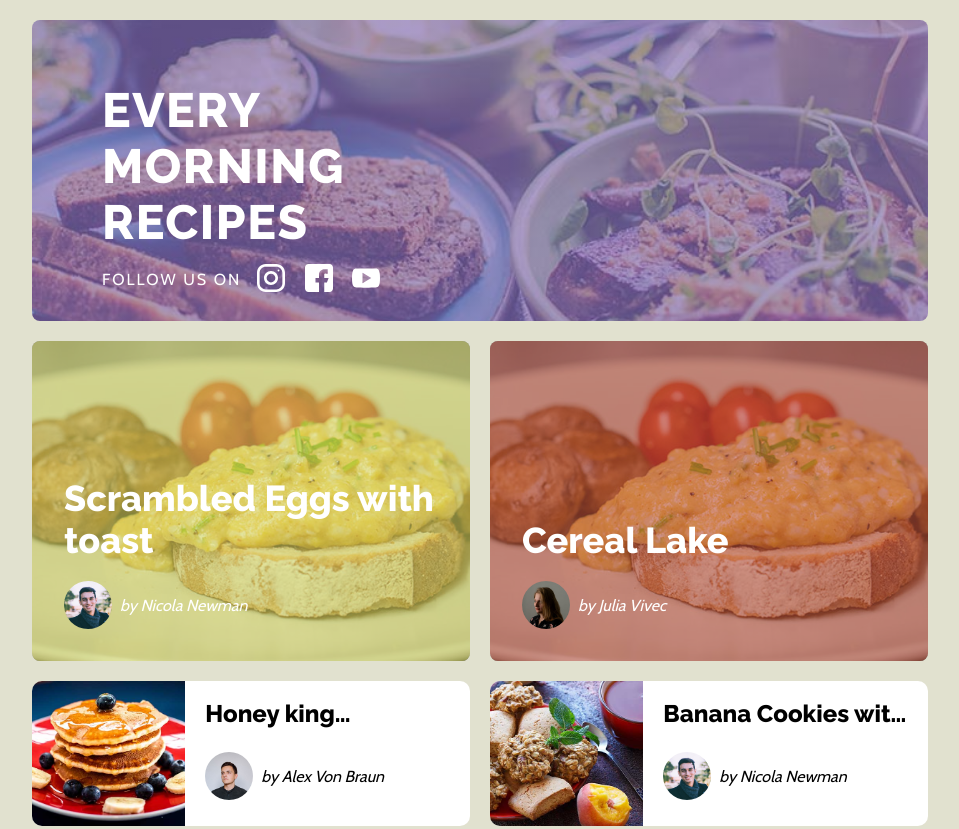
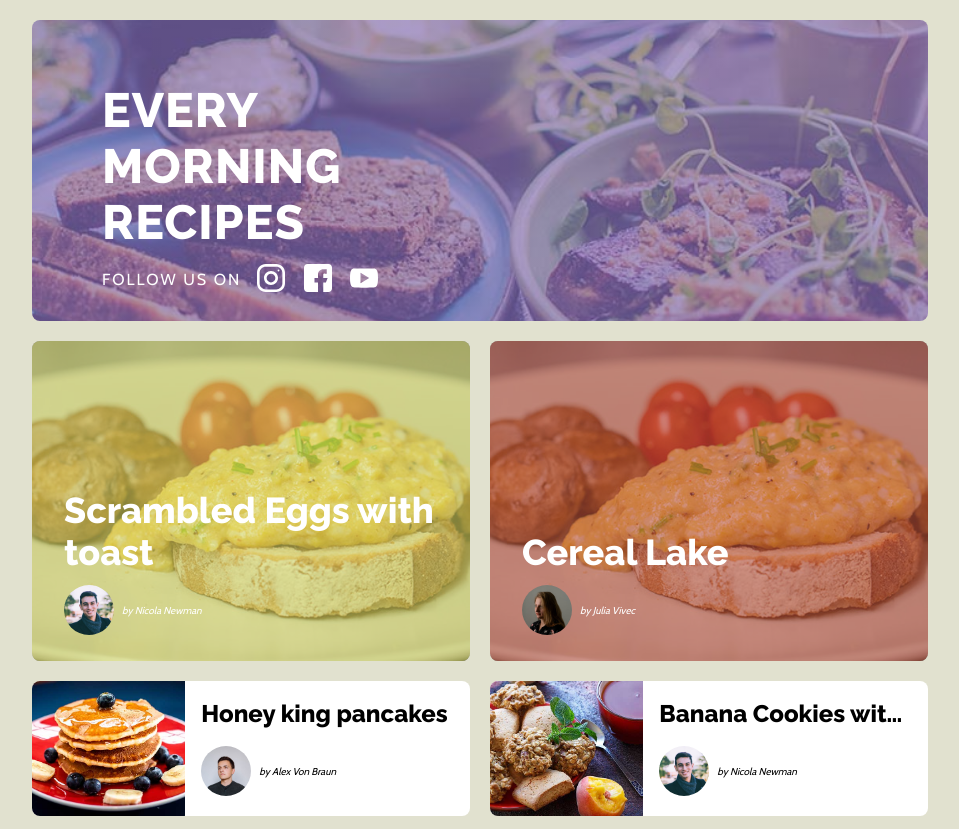
Before and after one commit to henriquefranzin/every-morning-recipes, a website: page src/index.html in a window 1280 px wide. Shown: the top 829 px of the page, without its empty margins (160-1119 px from the left). Drawn offline with Linux system fonts and the light colour scheme.

```diff
--- a/src/styles/styles.css
+++ b/src/styles/styles.css
@@ -14,6 +14,10 @@
     src: url(../assets/fonts/cabin-v18-latin-regular.woff2) format('woff2');
 }
 
+html{
+    font-size: 62.5%;
+}
+
 body{
     font-family: 'Cabin';
     background-color: #E1E1CF;
@@ -21,23 +25,21 @@
 }
 
 .wrapper{
-    margin: 20px auto;
-    width: 70%;
+    margin: 2em auto;
+    width: 90%;
     max-width: 1000px;
 }
 
 .grid{
     display: grid;
-    gap: 20px;
+    gap: 2rem;
 }
 
-.grid-col-2{
-    grid-template-columns: 1fr 1fr;
-}
+
 
 .header{
     width: 70%;
-    padding: 30px 70px 16px;
+    padding: 1rem 3rem 1.6rem;
     background:  linear-gradient(rgba(119, 98, 178, 0.6), rgba(119, 98, 178, 0.6)), url(../assets/images/header-cover.jpg);
     background-repeat: no-repeat;
     background-size: cover;
@@ -57,11 +59,11 @@
 }
 
 .header__title{
-    font-size: 48px;
-    letter-spacing: 1.5px;
-    margin-bottom: 4px;
+    font-size: 4.4rem;
+    letter-spacing: 1px;
+    margin-bottom: 0.4rem;
     text-transform: uppercase;
-    width: 260px;
+    width: 26rem;
 }
 
 .social-media{
@@ -70,9 +72,9 @@
 }
 
 .social-media__label{
-    font-size: 16px;
+    font-size: 1.6rem;
     letter-spacing: 2px;
-    margin-right: 8px;
+    margin-right: 0.8rem;
     text-transform: uppercase;
 }
 
@@ -83,8 +85,8 @@
 }
 
 .social-media__item{
-    width: 28px;
-    margin: 0 8px;
+    width: 2.8rem;
+    margin: 0 0.8rem;
     display: inline-block;
 }
 
@@ -128,14 +130,14 @@
     color: #FFF;
     overflow: hidden;
     display: flex;
-    height: 40vh;
-    padding: 16px 32px;
+    height: 25rem;
+    padding: 1.6rem 3.2rem;
     position: relative;
 }
 
 .card{
     background-color: #FFF;
-    border-radius: 10px;
+    border-radius: 8px;
     color: #000;
     overflow: hidden;
     display: flex;
@@ -161,7 +163,7 @@
 }
 
 .card__info{
-    padding: 10px 20px;
+    padding: 1rem 1.6rem;
     display: flex;
     flex-direction: column;
     justify-content: space-between;
@@ -172,12 +174,12 @@
 .card-highlight__title{
     color: #FFF;
     text-decoration: none;
-    font-size: 36px;
+    font-size: 3.6rem;
 }
 
 .card__title{
-    margin: 8px 0;
-    font-size: 24px;
+    margin: 0.8rem 0;
+    font-size: 2.4rem;
     display: -webkit-box;
     -webkit-line-clamp: 1;
     -webkit-box-orient: vertical;
@@ -199,7 +201,42 @@
 }
 
 .author__image{
-    width: 48px;
+    width: 5rem;
+    height: 5rem;
     border-radius: 50%;
     margin-right: 8px;
 }
+
+@media screen and (min-width: 769px){
+    html{
+        font-size: 62.5%;
+    }
+
+    .grid-col-2{
+        grid-template-columns: repeat(2, 1fr);
+    }
+
+    .wrapper{
+        width: 70%;
+    }
+
+    .header{
+        padding: 3rem 7rem 1.6rem;
+    }
+
+    .header__title{
+        font-size: 4.8rem;
+    }
+
+    .card-highlight{
+        height: 30vh;
+    }
+
+}
+
+@media screen and (min-width: 1200px){
+
+    .card-highlight{
+        height: 40vh;
+    }
+}
```
Also changed, not shown: src/LEARNING.md (+12 -0 lines), src/README.md (added).
